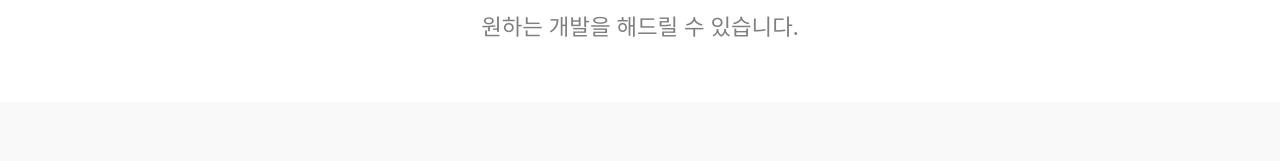
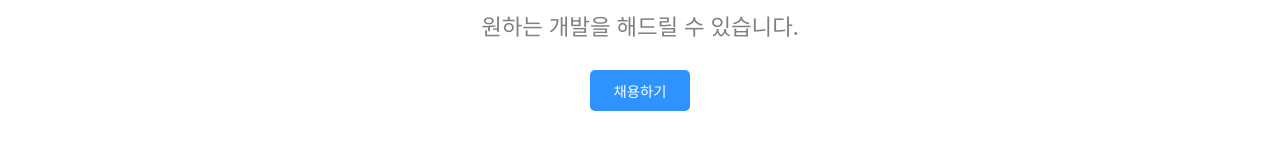
Before and after one commit to gigigihuhuhu/video-app, a Vue app: page / in a window 1280 px wide. Shown: the part 201-362 px from the top of the page. Built offline with nearby package versions, Linux system fonts and the light colour scheme.

Commit message:
add hire button

```diff
--- a/src/components/IntroMessage.vue
+++ b/src/components/IntroMessage.vue
@@ -2,11 +2,14 @@
     <div class="intro-container">
         <div class="intro-main">
             <h1>선생님께서 찾는&nbsp;</h1>
-            <h1 class="highlight animate__animated">{{ modifierList[modifierIdx] }}</h1>
+            <h1 class="highlight animate__animated animate__fadeIn">{{ modifierList[modifierIdx] }}</h1>
             <h1>&nbsp;일꾼</h1>
         </div>
         <div class="intro-sub">
             <h3>원하는 개발을 해드릴 수 있습니다.</h3>
+        </div>
+        <div class="hire">
+            <button class="button blue">채용하기</button>
         </div>
     </div>
 </template>
@@ -19,7 +22,7 @@ export default {
     data() {
         return {
             modifierIdx: 0,
-            modifierList: ['만능', '천재', '편한', '참된', '착한'],
+            modifierList: ['만능', '천재', '편한', '참된', '착한', '빠른'],
             interval: 3000
         }
     },
```
